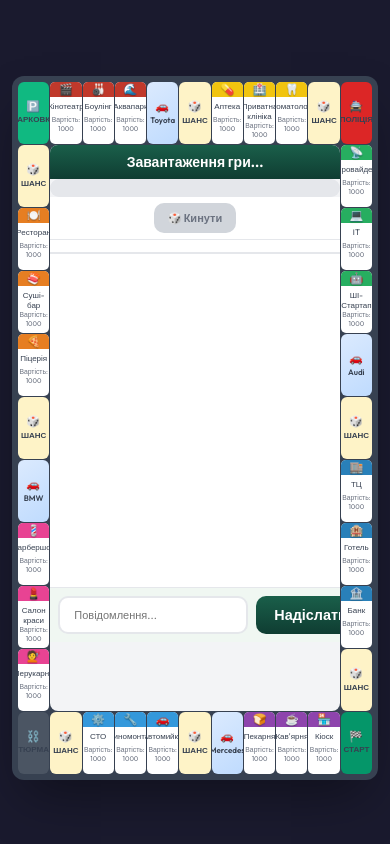
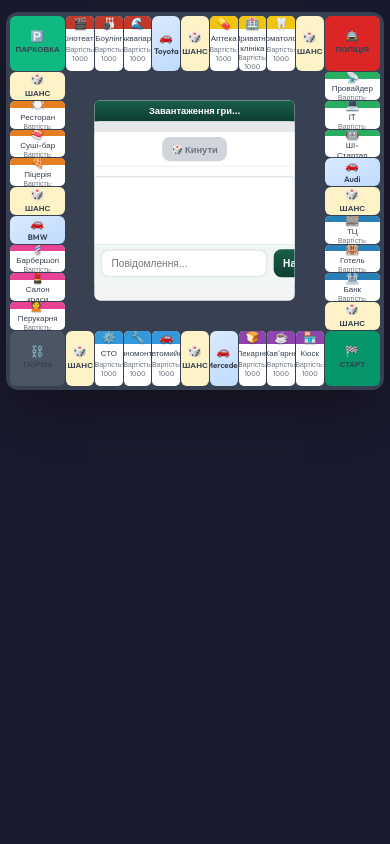
Before and after one commit to aleoniys/mono-, a Flask app: template templates/game.html in a window 390 px wide. Run offline with Flask 2, Linux system fonts and the light colour scheme; the template is opened without the code that fills it, so the values that code supplies are empty; some libraries are stand-ins or nearby versions.

Commit message:
опис змін

```diff
--- a/templates/game.html
+++ b/templates/game.html
@@ -10,16 +10,18 @@
     <link href="https://fonts.googleapis.com/css2?family=Outfit:wght@400;500;600;700&display=swap" rel="stylesheet">
     <style>
         * { box-sizing: border-box; }
-        body { font-family: 'Outfit', sans-serif; background: #1a1a2e; margin: 0; display: flex; flex-direction: column; align-items: center; justify-content: center; min-height: 100vh; padding: 12px; overflow: hidden; }
+        html { overflow-x: hidden; }
+        body { font-family: 'Outfit', sans-serif; background: #1a1a2e; margin: 0; display: flex; flex-direction: column; align-items: center; justify-content: flex-start; min-height: 100vh; min-height: 100dvh; padding: max(8px, env(safe-area-inset-top)) max(12px, env(safe-area-inset-right)) max(8px, env(safe-area-inset-bottom)) max(12px, env(safe-area-inset-left)); overflow-x: hidden; overflow-y: auto; }
 
-        .top-panel { display: flex; flex-wrap: wrap; justify-content: center; gap: 12px; margin-bottom: 12px; width: 100%; max-width: 920px; }
-        .player-badge { background: #fff; color: #1a1a1a; padding: 12px 18px; border-radius: 14px; font-weight: 600; border-left: 5px solid #9ca3af; box-shadow: 0 4px 16px rgba(0,0,0,0.15); text-align: center; font-size: clamp(12px, 1.5vw, 15px); flex: 1; min-width: 130px; cursor: pointer; transition: transform 0.2s, box-shadow 0.2s; }
+        .top-panel { display: flex; flex-wrap: wrap; justify-content: center; gap: clamp(8px, 2vw, 12px); margin-bottom: clamp(8px, 1.5vw, 12px); width: 100%; max-width: min(920px, 100%); }
+        .player-badge { background: #fff; color: #1a1a1a; padding: clamp(8px, 1.2vw, 12px) clamp(12px, 1.8vw, 18px); border-radius: 14px; font-weight: 600; border-left: 5px solid #9ca3af; box-shadow: 0 4px 16px rgba(0,0,0,0.15); text-align: center; font-size: clamp(11px, 1.4vw, 15px); flex: 1; min-width: min(130px, 45vw); cursor: pointer; transition: transform 0.2s, box-shadow 0.2s; }
         .player-badge:hover { transform: translateY(-2px); box-shadow: 0 6px 20px rgba(0,0,0,0.2); }
         .player-badge.bankrupt { opacity: 0.5; filter: grayscale(100%); text-decoration: line-through; cursor: not-allowed; }
         .player-badge span { display: block; font-size: 0.85em; color: #6b7b6e; margin-top: 4px; font-weight: 500; }
         .jail-icon { color: #c41e3a; font-size: 1.1em; margin-left: 4px; }
 
-        .board { display: grid; grid-template-columns: repeat(11, 1fr); grid-template-rows: repeat(11, 1fr); gap: 1px; background: #374151; padding: 6px; border-radius: 12px; box-shadow: 0 25px 50px -12px rgba(0,0,0,0.4); width: 100%; max-width: 115vh; aspect-ratio: 1 / 1; position: relative; }
+        /* Верх/низ: вертикальні клітини 1:2; ліво/право: горизонтальні 2:1 */
+        .board { display: grid; grid-template-columns: 2fr repeat(9, 1fr) 2fr; grid-template-rows: 2fr repeat(9, 1fr) 2fr; gap: 1px; background: #374151; padding: clamp(4px, 1vw, 6px); border-radius: 12px; box-shadow: 0 25px 50px -12px rgba(0,0,0,0.4); width: 100%; max-width: min(calc(100vw - 24px), calc(100vh - 70px), 115vh); height: auto; aspect-ratio: 1 / 1; position: relative; flex-shrink: 0; }
 
         .cell { background: #fff; display: flex; flex-direction: column; align-items: center; text-align: center; position: relative; overflow: hidden; cursor: pointer; transition: filter 0.2s; border-radius: 5px; }
         .cell:hover { filter: brightness(0.96); }
@@ -44,7 +46,7 @@
         @keyframes hop { 0% { transform: translateY(0); } 50% { transform: translateY(-50%) scale(1.1); } 100% { transform: translateY(0); } }
         .hopping { animation: hop 0.25s linear; }
 
-        .center-panel { grid-column: 2 / 11; grid-row: 2 / 11; background: #f3f4f6; display: flex; flex-direction: column; overflow: hidden; position: relative; border-radius: 8px; }
+        .center-panel { grid-column: 2 / 11; grid-row: 2 / 11; background: #f3f4f6; display: flex; flex-direction: column; overflow: hidden; position: relative; border-radius: 8px; transform: scale(0.85); transform-origin: center center; }
         .turn-indicator { background: linear-gradient(180deg, #1a5f4a 0%, #0f3d32 100%); color: #fff; text-align: center; padding: clamp(8px, 1.2vw, 12px); font-size: clamp(14px, 2vmin, 18px); font-weight: 700; flex-shrink: 0; transition: background 0.3s; }
         .timer-bar-container { width: 100%; height: 18px; background: #e5e7eb; border-radius: 9px; overflow: hidden; }
         .timer-bar { height: 100%; width: 100%; transition: width 1s linear; border-radius: 7px; }
@@ -159,6 +161,32 @@
         .btn-sell-up { background: linear-gradient(180deg, #f59e0b 0%, #d97706 100%); color: #fff; }
         .btn-mortgage { background: linear-gradient(180deg, #64748b 0%, #475569 100%); color: #fff; }
         .btn-unmortgage { background: linear-gradient(180deg, #22c55e 0%, #16a34a 100%); color: #fff; }
+
+        @media (max-width: 640px) {
+            body { padding: 6px; justify-content: flex-start; }
+            .top-panel { gap: 6px; margin-bottom: 6px; }
+            .player-badge { min-width: calc(50% - 6px); padding: 8px 10px; font-size: 12px; }
+            .board { max-width: min(100%, 100vh - 60px, 100vw - 12px); padding: 4px; }
+            .center-panel { transform: scale(0.78); }
+            .turn-indicator { padding: 6px 8px; font-size: 12px; }
+            .timer-bar-container { height: 14px; }
+            .dice-area { padding: 6px 8px; }
+            .btn { padding: 8px 12px; font-size: 12px; }
+            .action-buttons-wrap { padding: 6px; gap: 6px; }
+            .chat-messages { padding: 8px; gap: 6px; }
+            .chat-input-area { padding: 6px 8px; }
+            .chat-input-area input, .chat-input-area button { padding: 8px 12px; font-size: 13px; }
+            .modal { width: 95%; padding: 20px; max-height: 85vh; }
+            .trade-section { flex-direction: column; }
+            .trade-half { min-width: 100%; }
+        }
+        @media (max-height: 560px) {
+            .board { max-width: min(100%, 95vh - 40px); }
+            .center-panel { transform: scale(0.72); }
+            .turn-indicator { padding: 4px 8px; font-size: 12px; }
+            .dice3d-scene { gap: 30px; margin-bottom: 16px; }
+            .dice3d-cube { width: 48px; height: 48px; --half: 24px; }
+        }
     </style>
 </head>
 <body>
```
Also changed, not shown: other parts of templates/game.html (+18 -18 lines).
